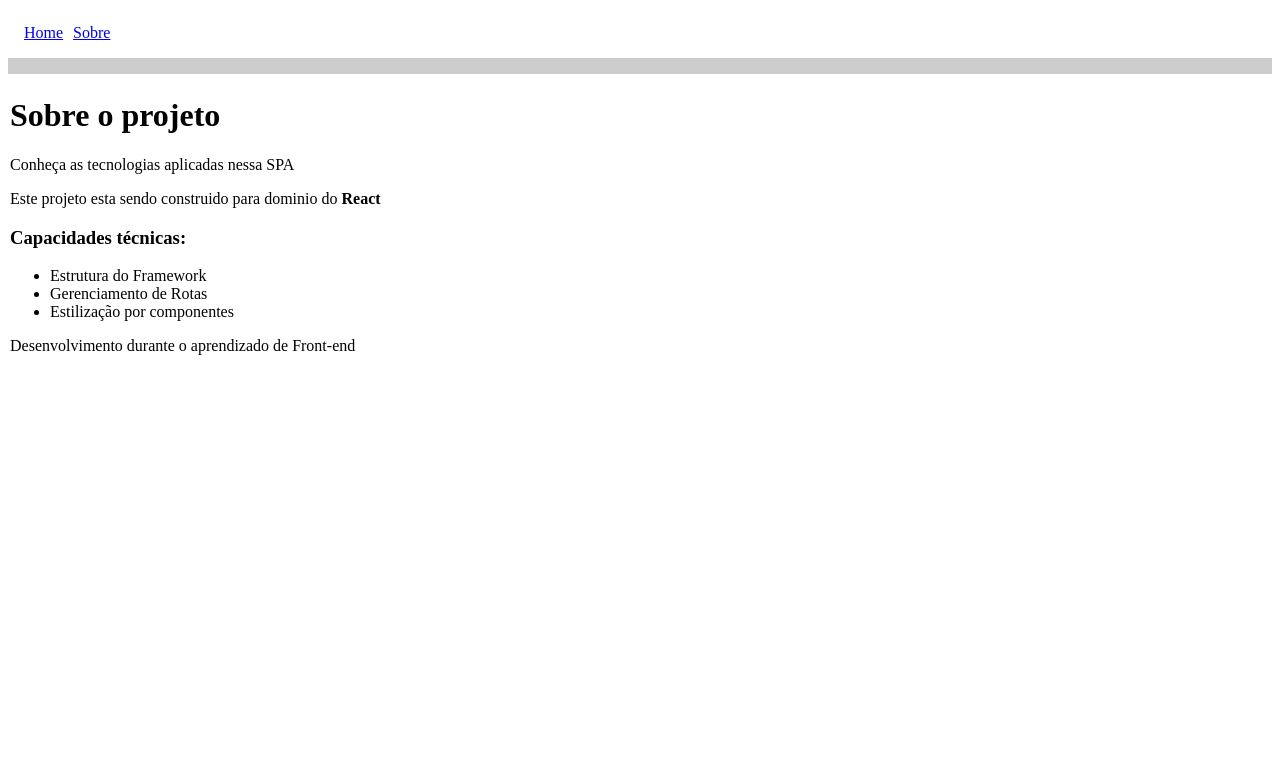
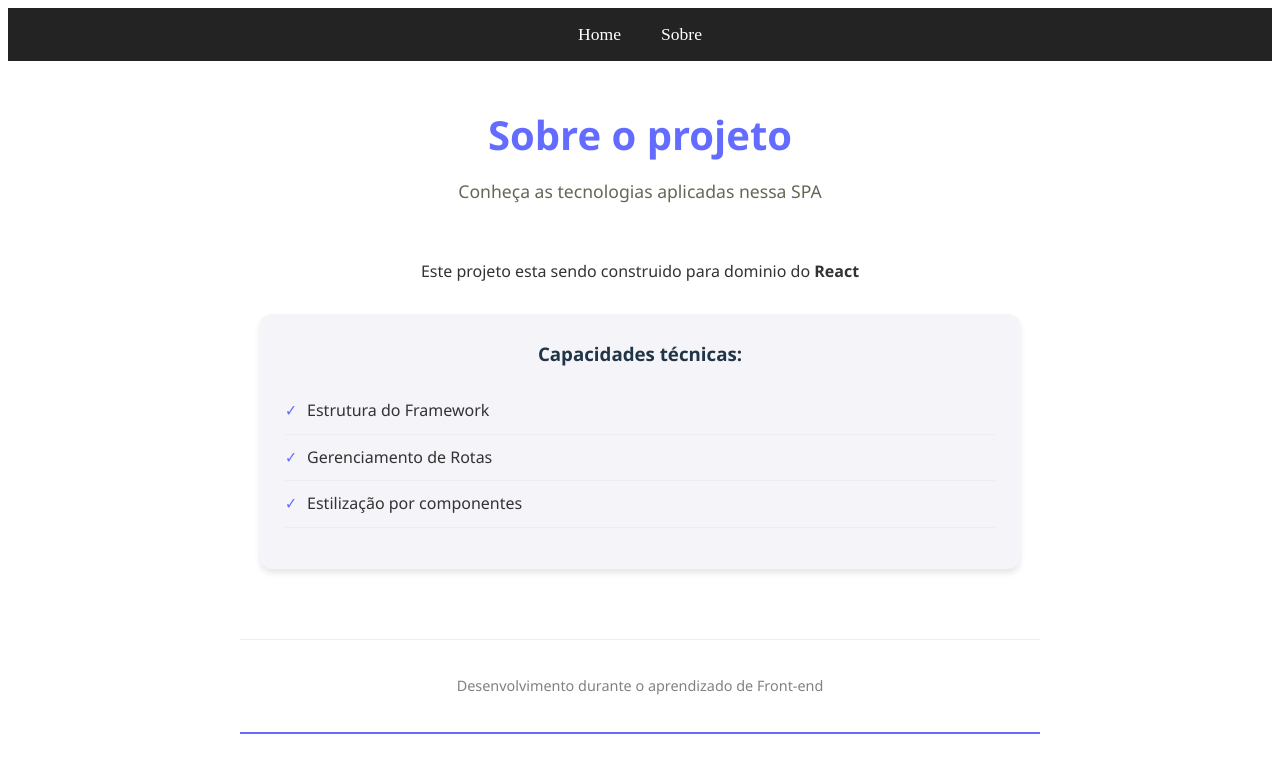
Before and after one commit to Givanildo35/DESENVOLVIMENTO_WEB, a React (Vite) app in the folder minha-spa/: page /sobre in a window 1280 px wide. Shown: the top 772 px of the page. Built offline with nearby package versions, Linux system fonts and the light colour scheme.

Commit message:
corrigindo erro navbar

```diff
--- a/minha-spa/src/components/Navbar.jsx
+++ b/minha-spa/src/components/Navbar.jsx
@@ -1,13 +1,13 @@
 import { Link } from "react-router-dom";
-
+import styles from '../styles/Navbar.module.css';
 // Componetes de navegaçao- reutilçizaveis
 // Criar barra de navegação
 export function Navbar() {
 
   return (
-    <nav style={{padding: '1rem', borderBottom: '1pc solid #ccc'}}>
-        <Link to="/" style={{marginRight: '10px'}}>Home</Link>
-        <Link to="/sobre">Sobre</Link>
+    <nav className={styles.navbar}>
+        <Link to="/" className={styles.link}>Home</Link>
+        <Link to="/sobre"className={styles.link}>Sobre</Link>
     </nav>
   );
 }
--- a/minha-spa/src/pages/Sobre.jsx
+++ b/minha-spa/src/pages/Sobre.jsx
@@ -1,4 +1,4 @@
-import styles from "../styles/Sobre.module.css";
+import styles from '../styles/Sobre.module.css';
 
 export function Sobre(){
     return(
--- a/minha-spa/src/styles/Home.module.css
+++ b/minha-spa/src/styles/Home.module.css
@@ -25,5 +25,11 @@
     grid-template-columns: repeat(auto-fit, minmax(250px, 1fr));
     gap: 20px;
     margin-top: 40px;
+}
+.card{
+    padding: 20px;
+    border: 1px solid #ddd;
+    border-radius: transform 0.2s, border-color 0.2s;
+    background-color: #fff;
 
 }
--- a/minha-spa/src/styles/Navbar.module.css
+++ b/minha-spa/src/styles/Navbar.module.css
@@ -0,0 +1,28 @@
+.navbar{
+    display: flex;
+    justify-content: center;
+    align-items: center;
+    gap: 40px;
+    padding: 1rem 2rem;
+    background-color: #232323;
+    color:white;
+    box-shadow: 0 2px 5px 5px rgba(0,0,0 0.2);
+
+}
+.logo{
+    font-size:1.5rem ;
+    font-weight:bold ;
+    color:#646cff
+}
+.link{
+    color:#ffff;
+    text-decoration: none;
+    font-size: 1.1rem;
+    transition: color 0.3s ease;
+}
+.link:hover{
+    color: #646cff;
+}
+.active{
+
+}
--- a/minha-spa/src/styles/Sobre.module.css
+++ b/minha-spa/src/styles/Sobre.module.css
@@ -0,0 +1,73 @@
+.container{
+    max-width: 800px;
+    margin: 0 auto;
+    padding: 40px 20px;
+    font-family: 'Segoe UI', 'Segoe UI', Tahoma, Geneva, Verdana, sans-serif;
+    line-height: 1.6;
+    color: #333;
+}
+
+.header{
+    text-align: center;
+    border-bottom: 2px solid #646cff;
+    margin-bottom: 30px;
+    padding-bottom: 20px;
+
+}
+
+.title{
+    color: #646cff;
+    font-size: 2.5rem;
+    margin: 0;
+
+}
+
+.subtitle{
+    color: #665;
+    font-size: 1.1rem;
+    margin-top: 10px;
+}
+
+.content{
+    background-color: #fff;
+    padding: 20px;
+}
+
+.card{
+    background-color: #f4f4f9;
+    border-radius: 12px;
+    padding: 25px;
+    margin-top: 30px;
+    box-shadow: 0 4px 6px rgba(0,0,0,0.1);
+}
+.card h3{
+    color: #213547;
+    margin-top: 0;
+}
+.list{
+    list-style: none;
+    padding: 0;
+
+}
+.list li{
+    padding: 10px 0;
+    border-bottom: 1px solid #eee;
+    display: flex;
+    align-items: center;
+}
+.list li::before{
+/* insere um conteudo antes do elemento especificado*/
+content: '✓';
+color: #646cff;
+font-weight: bold;
+margin-right: 10px;
+}
+
+.footer{
+    margin-top: 50px;
+    text-align: center;
+    font-size: 0.9rem;
+    color: #818181;
+    border-top: 1px solid #eee;
+    padding-top: 20px;
+}
```
